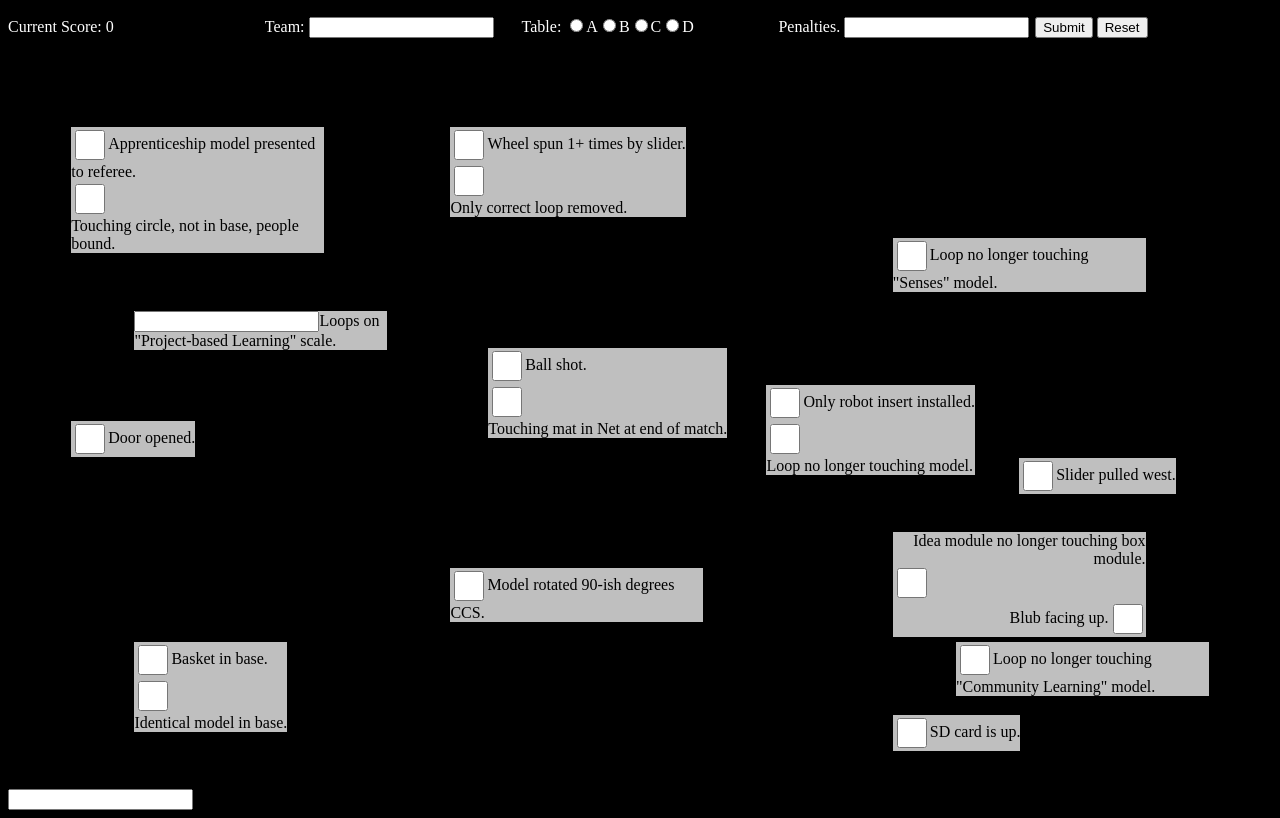
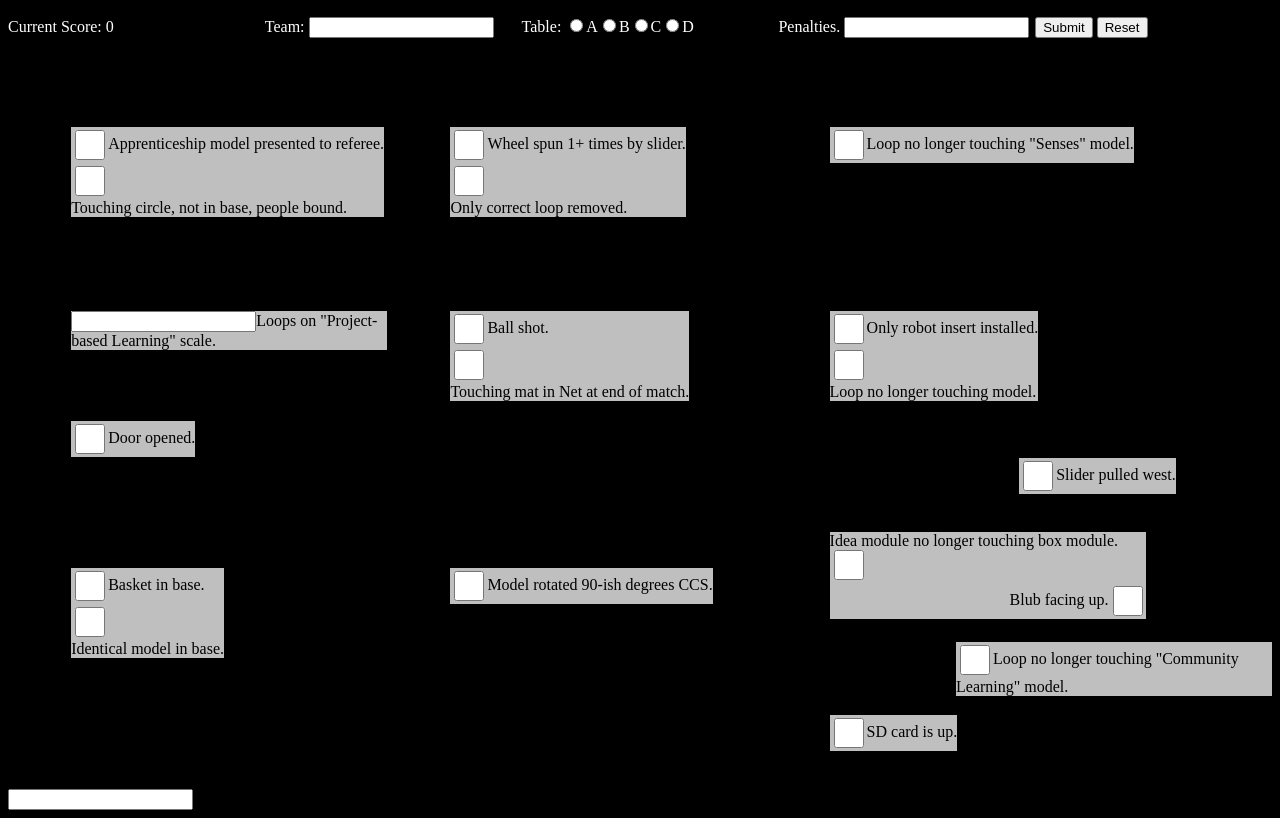
Before and after one commit to team2059/fll-world-class-scoring, a website: page static/scoring.html in a window 1280 px wide. Drawn offline with nearby package versions, Linux system fonts and the light colour scheme; no server answers.

Commit message:
Interface tweaks

```diff
--- a/package.json
+++ b/package.json
@@ -1,10 +1,11 @@
 {
-  "name": "FLL WORLD CLASS Scoring Server",
+  "name": "fll-world-class-scoring",
   "version": "0.0.0",
   "description": "",
   "main": "index.js",
   "scripts": {
-    "test": "echo \"Error: no test specified\" && exit 1"
+    "test": "echo \"Error: no test specified\" && exit 1",
+      "start": "node --harmony index.js"
   },
   "author": "",
   "license": "ISC",
--- a/static/scoring.html
+++ b/static/scoring.html
@@ -13,7 +13,7 @@
             .fll-mission {
                 background-color: rgba(255,255,255,0.75);
                 position: absolute;
-                max-width: 20%;
+                max-width: 25%;
                 /*font-size: 0;*/
             }
             #board {
@@ -46,19 +46,19 @@
             }
             #mission-sd {
                 top: 90%;
-                left: 70%;
+                left: 65%;
             }
             #mission-community {
                 top: 80%;
                 left: 75%;
             }
             #mission-insert {
-                top: 45%;
-                left: 60%;
+                top: 35%;
+                left: 65%;
             }
             #mission-senses {
-                top: 25%;
-                left: 70%;
+                top: 10%;
+                left: 65%;
             }
             #mission-ideas {
                 top: 65%;
@@ -73,12 +73,12 @@
                 left: 35%;
             }
             #mission-spertz {
-                top: 40%;
-                left: 38%;
+                top: 35%;
+                left: 35%;
             }
             #mission-basket {
-                top: 80%;
-                left: 10%;
+                top: 70%;
+                left: 5%;
             }
             #mission-rotate {
                 top: 70%;
@@ -89,7 +89,7 @@
                 left: 5%;
             }
             #mission-pbl {
-                left: 10%;
+                left: 5%;
                 top: 35%;
             }
         </style>
```
